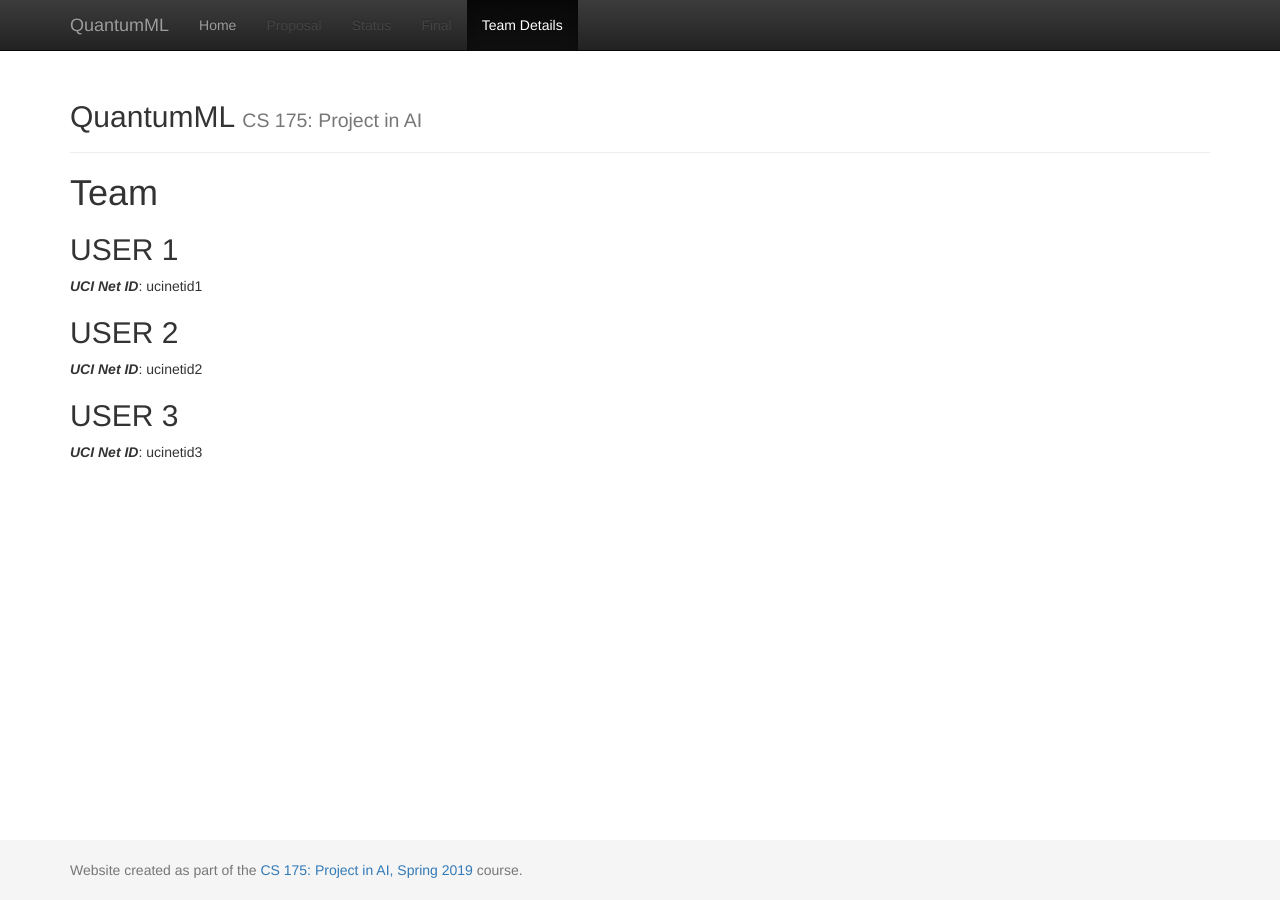
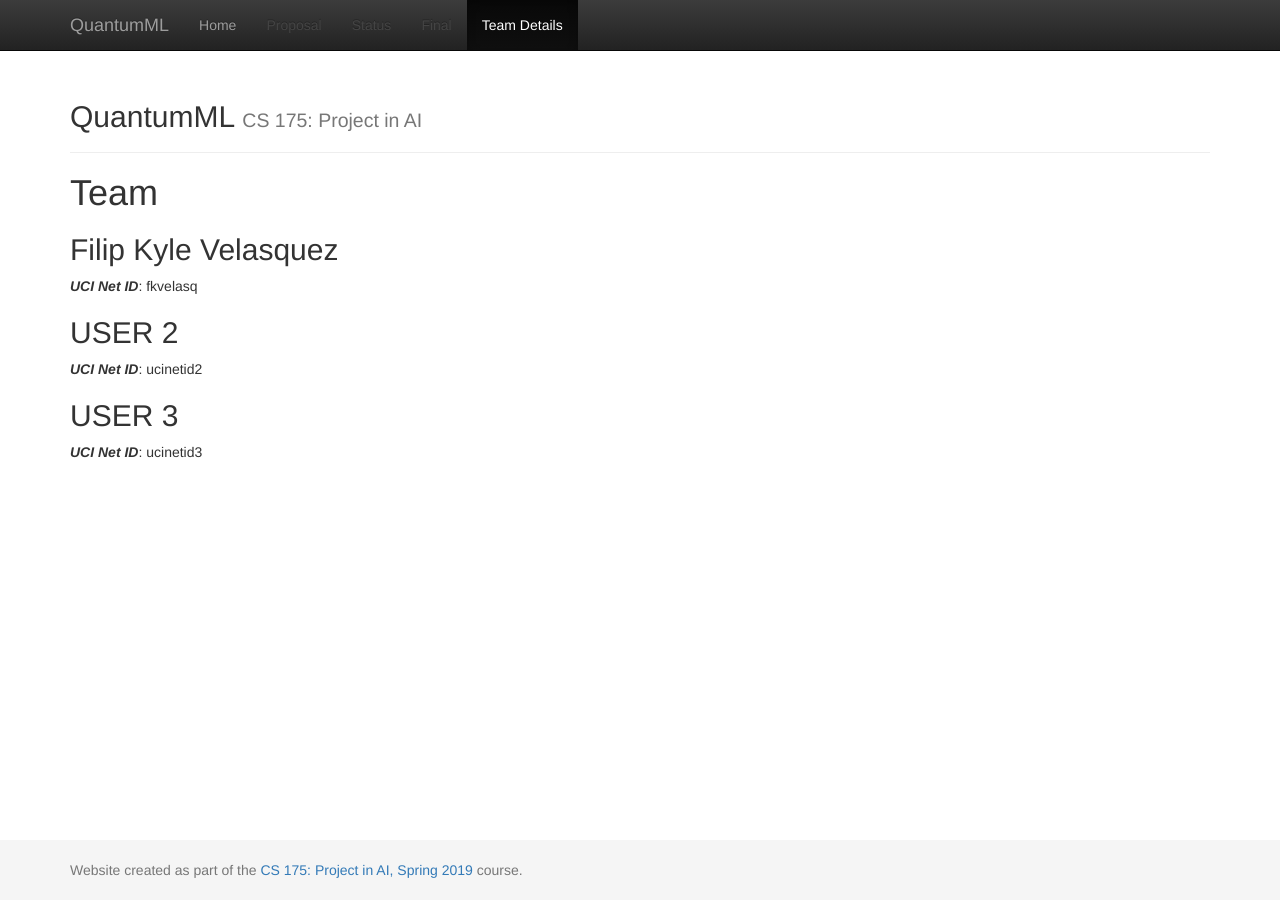
Before and after one commit to fvelasquez12/Superposition, a Jekyll site: the page built from docs/team.md, in a window 1280 px wide. Built offline with Jekyll 4.4.1, drawn with Linux system fonts in a browser that asks for light colours.

Commit message:
Update team.md

```diff
--- a/docs/team.md
+++ b/docs/team.md
@@ -6,8 +6,8 @@ title:  Team
 # {{ page.title }}
 
 
-## USER 1
-***UCI Net ID***: ucinetid1
+## Filip Kyle Velasquez
+***UCI Net ID***: fkvelasq
 
 ## USER 2
 ***UCI Net ID***: ucinetid2
```
